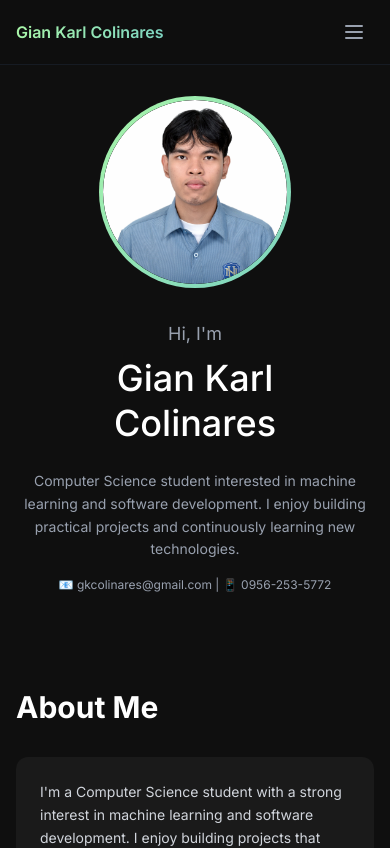
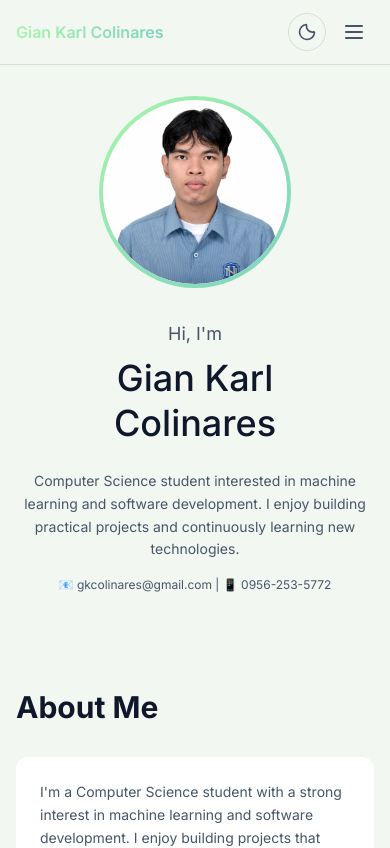
Before and after one commit to Gkcoli/Coli_Website, a Next.js app: page / in a window 390 px wide. Shown: the top 848 px of the page. Built offline with nearby package versions, Linux system fonts and the light colour scheme.

Commit message:
Page update
Added Light mode and Dark mode for mobile and desktop

```diff
--- a/app/globals.css
+++ b/app/globals.css
@@ -23,3 +23,60 @@ body {
   color: var(--foreground);
   font-family: var(--font-inter), sans-serif;
 }
+
+.theme-light {
+  --surface-page: #f3f7f1;
+  --surface-card: #ffffff;
+  --surface-card-hover: #edf4e8;
+  --text-primary: #0f172a;
+  --text-secondary: #475569;
+  --text-muted: #64748b;
+  --border-soft: #d4e0cf;
+  color: var(--text-primary);
+}
+
+.theme-light.bg-\[\#0f0f0f\],
+.theme-light .bg-\[\#0f0f0f\] {
+  background-color: var(--surface-page) !important;
+}
+
+.theme-light .bg-\[\#0f0f0f\]\/95 {
+  background-color: color-mix(in srgb, var(--surface-page) 95%, transparent) !important;
+}
+
+.theme-light .bg-\[\#0f0f0f\]\/98 {
+  background-color: color-mix(in srgb, var(--surface-page) 98%, transparent) !important;
+}
+
+.theme-light .bg-\[\#1a1a1a\] {
+  background-color: var(--surface-card) !important;
+}
+
+.theme-light .hover\:bg-\[\#222\]:hover {
+  background-color: var(--surface-card-hover) !important;
+}
+
+.theme-light.text-white,
+.theme-light .text-white {
+  color: var(--text-primary) !important;
+}
+
+.theme-light .text-gray-400,
+.theme-light .text-gray-300,
+.theme-light .text-gray-200 {
+  color: var(--text-secondary) !important;
+}
+
+.theme-light .text-gray-500 {
+  color: var(--text-muted) !important;
+}
+
+.theme-light .border-gray-800,
+.theme-light .border-gray-800\/50,
+.theme-light .border-gray-700 {
+  border-color: var(--border-soft) !important;
+}
+
+.theme-light .hover\:bg-gray-800\/50:hover {
+  background-color: var(--surface-card-hover) !important;
+}
--- a/app/page.tsx
+++ b/app/page.tsx
@@ -1,10 +1,30 @@
 'use client';
 
 import { motion, AnimatePresence } from 'framer-motion';
-import { useState } from 'react';
+import { useEffect, useState } from 'react';
 
 export default function Home() {
   const [mobileMenuOpen, setMobileMenuOpen] = useState(false);
+  const [theme, setTheme] = useState<'dark' | 'light'>('dark');
+
+  useEffect(() => {
+    const savedTheme = window.localStorage.getItem('theme');
+    if (savedTheme === 'dark' || savedTheme === 'light') {
+      setTheme(savedTheme);
+      return;
+    }
+
+    const prefersDark = window.matchMedia('(prefers-color-scheme: dark)').matches;
+    setTheme(prefersDark ? 'dark' : 'light');
+  }, []);
+
+  useEffect(() => {
+    window.localStorage.setItem('theme', theme);
+  }, [theme]);
+
+  const toggleTheme = () => {
+    setTheme((currentTheme) => (currentTheme === 'dark' ? 'light' : 'dark'));
+  };
 
   const projects = [
     {
@@ -50,7 +70,7 @@ export default function Home() {
   ];
 
   return (
-    <div className="min-h-screen bg-[#0f0f0f] text-white">
+    <div className={`min-h-screen bg-[#0f0f0f] text-white ${theme === 'light' ? 'theme-light' : 'theme-dark'}`}>
       {/* Navigation */}
       <nav className="fixed top-0 left-0 right-0 z-50 bg-[#0f0f0f]/95 backdrop-blur-lg border-b border-gray-800/50">
         <div className="max-w-7xl mx-auto px-4 sm:px-6 lg:px-8">
@@ -83,10 +103,28 @@ export default function Home() {
                 Experience & Activities
               </a>
 
+              <button
+                type="button"
+                onClick={toggleTheme}
+                aria-label={`Switch to ${theme === 'dark' ? 'light' : 'dark'} mode`}
+                title={theme === 'dark' ? 'Switch to light mode' : 'Switch to dark mode'}
+                className="p-2 rounded-full border border-gray-700 text-gray-300 hover:text-[#a8f5a8] hover:border-[#a8f5a8] transition-colors"
+              >
+                {theme === 'dark' ? (
+                  <svg className="w-5 h-5" fill="none" stroke="currentColor" viewBox="0 0 24 24">
+                    <path strokeLinecap="round" strokeLinejoin="round" strokeWidth={2} d="M12 3v2m0 14v2m9-9h-2M5 12H3m15.364 6.364l-1.414-1.414M7.05 7.05 5.636 5.636m12.728 0L16.95 7.05M7.05 16.95l-1.414 1.414M12 8a4 4 0 100 8 4 4 0 000-8z" />
+                  </svg>
+                ) : (
+                  <svg className="w-5 h-5" fill="none" stroke="currentColor" viewBox="0 0 24 24">
+                    <path strokeLinecap="round" strokeLinejoin="round" strokeWidth={2} d="M21 12.79A9 9 0 1111.21 3c.12.68.19 1.38.19 2.1a7 7 0 007 7c.72 0 1.42-.07 2.1-.19z" />
+                  </svg>
+                )}
+              </button>
+
               {/* Social Icons */}
               <div className="flex items-center gap-3 ml-2 pl-4 border-l border-gray-700">
                 <a href="https://github.com/Gkcoli" target="_blank" rel="noopener noreferrer" title="GitHub" aria-label="GitHub"
-                   className="relative group text-gray-400 hover:text-white transition-all duration-300 hover:scale-110">
+                   className="relative group text-gray-400 hover:text-[#a8f5a8] transition-all duration-300 hover:scale-110">
                   <svg className="w-5 h-5" fill="currentColor" viewBox="0 0 24 24">
                     <path d="M12 0c-6.626 0-12 5.373-12 12 0 5.302 3.438 9.8 8.207 11.387.599.111.793-.261.793-.577v-2.234c-3.338.726-4.033-1.416-4.033-1.416-.546-1.387-1.333-1.756-1.333-1.756-1.089-.745.083-.729.083-.729 1.205.084 1.839 1.237 1.839 1.237 1.07 1.834 2.807 1.304 3.492.997.107-.775.418-1.305.762-1.604-2.665-.305-5.467-1.334-5.467-5.931 0-1.311.469-2.381 1.236-3.221-.124-.303-.535-1.524.117-3.176 0 0 1.008-.322 3.301 1.23.957-.266 1.983-.399 3.003-.404 1.02.005 2.047.138 3.006.404 2.291-1.552 3.297-1.23 3.297-1.23.653 1.653.242 2.874.118 3.176.77.84 1.235 1.911 1.235 3.221 0 4.609-2.807 5.624-5.479 5.921.43.372.823 1.102.823 2.222v3.293c0 .319.192.694.801.576 4.765-1.589 8.199-6.086 8.199-11.386 0-6.627-5.373-12-12-12z"/>
                   </svg>
@@ -95,7 +133,7 @@ export default function Home() {
                   </span>
                 </a>
                 <a href="https://linkedin.com/in/gkcolinares/" target="_blank" rel="noopener noreferrer" title="LinkedIn" aria-label="LinkedIn"
-                   className="relative group text-gray-400 hover:text-white transition-all duration-300 hover:scale-110">
+                   className="relative group text-gray-400 hover:text-[#a8f5a8] transition-all duration-300 hover:scale-110">
                   <svg className="w-5 h-5" fill="currentColor" viewBox="0 0 24 24">
                     <path d="M19 0h-14c-2.761 0-5 2.239-5 5v14c0 2.761 2.239 5 5 5h14c2.762 0 5-2.239 5-5v-14c0-2.761-2.238-5-5-5zm-11 19h-3v-11h3v11zm-1.5-12.268c-.966 0-1.75-.79-1.75-1.764s.784-1.764 1.75-1.764 1.75.79 1.75 1.764-.783 1.764-1.75 1.764zm13.5 12.268h-3v-5.604c0-3.368-4-3.113-4 0v5.604h-3v-11h3v1.765c1.396-2.586 7-2.777 7 2.476v6.759z"/>
                   </svg>
@@ -104,7 +142,7 @@ export default function Home() {
                   </span>
                 </a>
                 <a href="mailto:gkcolinares@gmail.com" title="Email" aria-label="Email"
-                   className="relative group text-gray-400 hover:text-white transition-all duration-300 hover:scale-110">
+                   className="relative group text-gray-400 hover:text-[#a8f5a8] transition-all duration-300 hover:scale-110">
                   <svg className="w-5 h-5" fill="none" stroke="currentColor" viewBox="0 0 24 24">
                     <path strokeLinecap="round" strokeLinejoin="round" strokeWidth={2} d="M3 8l7.89 5.26a2 2 0 002.22 0L21 8M5 19h14a2 2 0 002-2V7a2 2 0 00-2-2H5a2 2 0 00-2 2v10a2 2 0 002 2z"/>
                   </svg>
@@ -115,9 +153,29 @@ export default function Home() {
               </div>
             </div>
 
-            {/* Mobile menu button */}
+            {/* Mobile controls */}
+            <div className="md:hidden flex items-center gap-2">
               <motion.button
-              className="md:hidden p-2 rounded-lg text-gray-400 hover:text-white hover:bg-gray-800/50 transition-colors"
+                type="button"
+                onClick={toggleTheme}
+                aria-label={`Switch to ${theme === 'dark' ? 'light' : 'dark'} mode`}
+                title={theme === 'dark' ? 'Switch to light mode' : 'Switch to dark mode'}
+                className="p-2 rounded-full border border-gray-700 text-gray-300 hover:text-[#a8f5a8] hover:border-[#a8f5a8] transition-colors"
+                whileTap={{ scale: 0.95 }}
+              >
+                {theme === 'dark' ? (
+                  <svg className="w-5 h-5" fill="none" stroke="currentColor" viewBox="0 0 24 24">
+                    <path strokeLinecap="round" strokeLinejoin="round" strokeWidth={2} d="M12 3v2m0 14v2m9-9h-2M5 12H3m15.364 6.364l-1.414-1.414M7.05 7.05 5.636 5.636m12.728 0L16.95 7.05M7.05 16.95l-1.414 1.414M12 8a4 4 0 100 8 4 4 0 000-8z" />
+                  </svg>
+                ) : (
+                  <svg className="w-5 h-5" fill="none" stroke="currentColor" viewBox="0 0 24 24">
+                    <path strokeLinecap="round" strokeLinejoin="round" strokeWidth={2} d="M21 12.79A9 9 0 1111.21 3c.12.68.19 1.38.19 2.1a7 7 0 007 7c.72 0 1.42-.07 2.1-.19z" />
+                  </svg>
+                )}
+              </motion.button>
+
+              <motion.button
+                className="p-2 rounded-lg text-gray-400 hover:text-[#a8f5a8] hover:bg-gray-800/50 transition-colors"
                 onClick={() => setMobileMenuOpen(!mobileMenuOpen)}
                 whileTap={{ scale: 0.95 }}
               >
@@ -129,6 +187,7 @@ export default function Home() {
                   )}
                 </svg>
               </motion.button>
+            </div>
           </div>
         </div>
 
@@ -182,19 +241,19 @@ export default function Home() {
                 {/* Mobile Social Icons */}
                 <div className="flex items-center gap-6 pt-4 border-t border-gray-800/50">
                   <a href="https://github.com/Gkcoli" target="_blank" rel="noopener noreferrer" title="GitHub" aria-label="GitHub"
-                     className="text-gray-400 hover:text-white transition-colors">
+                     className="text-gray-400 hover:text-[#a8f5a8] transition-colors">
                     <svg className="w-6 h-6" fill="currentColor" viewBox="0 0 24 24">
                       <path d="M12 0c-6.626 0-12 5.373-12 12 0 5.302 3.438 9.8 8.207 11.387.599.111.793-.261.793-.577v-2.234c-3.338.726-4.033-1.416-4.033-1.416-.546-1.387-1.333-1.756-1.333-1.756-1.089-.745.083-.729.083-.729 1.205.084 1.839 1.237 1.839 1.237 1.07 1.834 2.807 1.304 3.492.997.107-.775.418-1.305.762-1.604-2.665-.305-5.467-1.334-5.467-5.931 0-1.311.469-2.381 1.236-3.221-.124-.303-.535-1.524.117-3.176 0 0 1.008-.322 3.301 1.23.957-.266 1.983-.399 3.003-.404 1.02.005 2.047.138 3.006.404 2.291-1.552 3.297-1.23 3.297-1.23.653 1.653.242 2.874.118 3.176.77.84 1.235 1.911 1.235 3.221 0 4.609-2.807 5.624-5.479 5.921.43.372.823 1.102.823 2.222v3.293c0 .319.192.694.801.576 4.765-1.589 8.199-6.086 8.199-11.386 0-6.627-5.373-12-12-12z"/>
                     </svg>
                   </a>
                   <a href="https://linkedin.com/in/gkcolinares/" target="_blank" rel="noopener noreferrer" title="LinkedIn" aria-label="LinkedIn"
-                     className="text-gray-400 hover:text-white transition-colors">
+                     className="text-gray-400 hover:text-[#a8f5a8] transition-colors">
                     <svg className="w-6 h-6" fill="currentColor" viewBox="0 0 24 24">
                       <path d="M19 0h-14c-2.761 0-5 2.239-5 5v14c0 2.761 2.239 5 5 5h14c2.762 0 5-2.239 5-5v-14c0-2.761-2.238-5-5-5zm-11 19h-3v-11h3v11zm-1.5-12.268c-.966 0-1.75-.79-1.75-1.764s.784-1.764 1.75-1.764 1.75.79 1.75 1.764-.783 1.764-1.75 1.764zm13.5 12.268h-3v-5.604c0-3.368-4-3.113-4 0v5.604h-3v-11h3v1.765c1.396-2.586 7-2.777 7 2.476v6.759z"/>
                     </svg>
                   </a>
                   <a href="mailto:gkcolinares@gmail.com" title="Email" aria-label="Email"
-                     className="text-gray-400 hover:text-white transition-colors">
+                     className="text-gray-400 hover:text-[#a8f5a8] transition-colors">
                     <svg className="w-6 h-6" fill="none" stroke="currentColor" viewBox="0 0 24 24">
                       <path strokeLinecap="round" strokeLinejoin="round" strokeWidth={2} d="M3 8l7.89 5.26a2 2 0 002.22 0L21 8M5 19h14a2 2 0 002-2V7a2 2 0 00-2-2H5a2 2 0 00-2 2v10a2 2 0 002 2z"/>
                     </svg>
@@ -575,7 +634,7 @@ export default function Home() {
                   <span className="text-gray-500 text-xs sm:text-sm flex-shrink-0">{project.year}</span>
                 </div>
                 <p className="text-xs sm:text-sm text-gray-300 mb-2">
-                  Role: <span className="font-medium text-white">{project.role}</span>
+                  Role: <span className={`font-medium ${theme === 'light' ? 'text-slate-900' : 'text-white'}`}>{project.role}</span>
                 </p>
                 <p className="text-gray-400 leading-relaxed text-xs sm:text-sm mb-4">
                   {project.description}
@@ -592,7 +651,7 @@ export default function Home() {
                     href={project.github_url}
                     target="_blank"
                     rel="noopener noreferrer"
-                    className="inline-flex items-center gap-2 text-sm font-medium text-[#a8f5a8] hover:text-white transition-colors"
+                    className="inline-flex items-center gap-2 text-sm font-medium text-[#a8f5a8] hover:text-[#7dd3c0] transition-colors"
                   >
                     <svg className="w-4 h-4" fill="currentColor" viewBox="0 0 24 24">
                       <path d="M12 0c-6.626 0-12 5.373-12 12 0 5.302 3.438 9.8 8.207 11.387.599.111.793-.261.793-.577v-2.234c-3.338.726-4.033-1.416-4.033-1.416-.546-1.387-1.333-1.756-1.333-1.756-1.089-.745.083-.729.083-.729 1.205.084 1.839 1.237 1.839 1.237 1.07 1.834 2.807 1.304 3.492.997.107-.775.418-1.305.762-1.604-2.665-.305-5.467-1.334-5.467-5.931 0-1.311.469-2.381 1.236-3.221-.124-.303-.535-1.524.117-3.176 0 0 1.008-.322 3.301 1.23.957-.266 1.983-.399 3.003-.404 1.02.005 2.047.138 3.006.404 2.291-1.552 3.297-1.23 3.297-1.23.653 1.653.242 2.874.118 3.176.77.84 1.235 1.911 1.235 3.221 0 4.609-2.807 5.624-5.479 5.921.43.372.823 1.102.823 2.222v3.293c0 .319.192.694.801.576 4.765-1.589 8.199-6.086 8.199-11.386 0-6.627-5.373-12-12-12z"/>
```
Lines whose indentation alone changed are shown as unchanged.
